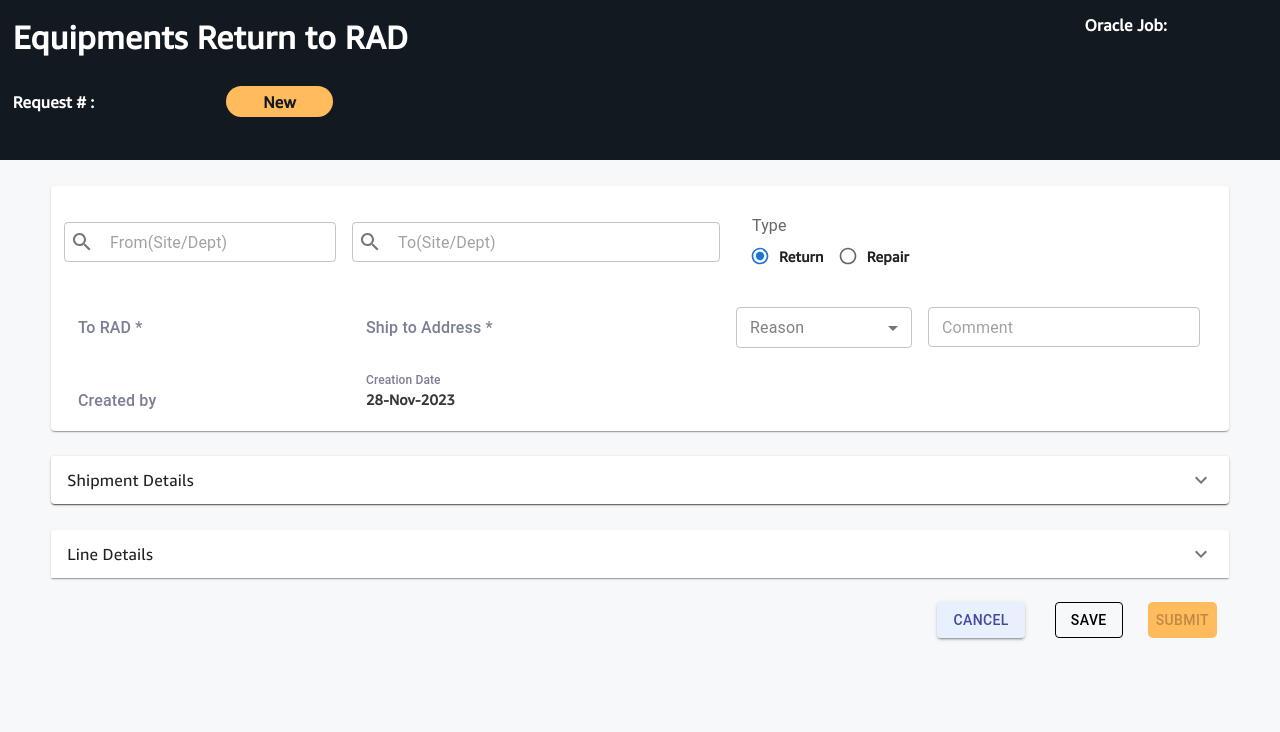
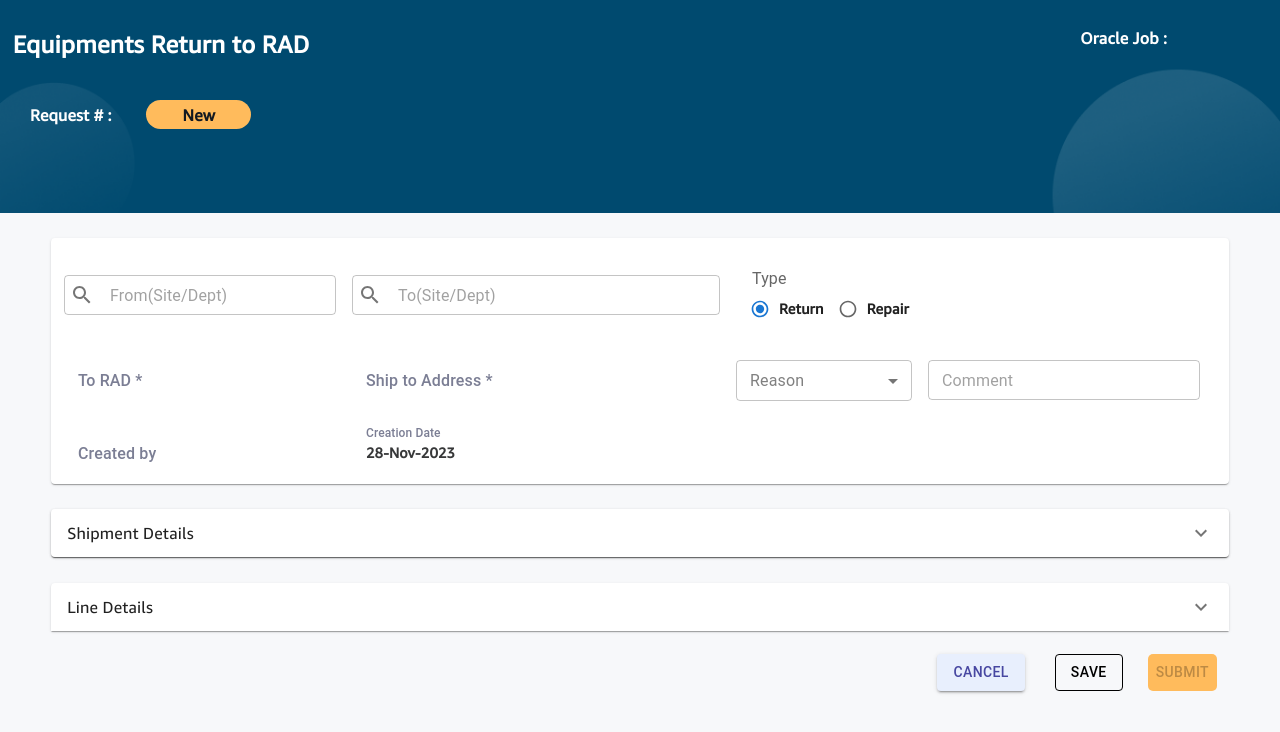
Before and after one commit to nadavirinchi-nexturn/amazonpoc, a React (Create React App) app: page /create in a window 1280 px wide. Shown: the top 732 px of the page. Built offline with nearby package versions, Linux system fonts and the light colour scheme.

Commit message:
create page changes client demo.

```diff
--- a/amplify/team-provider-info.json
+++ b/amplify/team-provider-info.json
@@ -15,7 +15,7 @@
       "function": {
         "returnsHandler": {
           "deploymentBucketName": "amplify-amazonpoc-dev-144435-deployment",
-          "s3Key": "amplify-builds/returnsHandler-4b4854616e4d6b777936-build.zip"
+          "s3Key": "amplify-builds/returnsHandler-6a474241477775744763-build.zip"
         }
       },
       "api": {
--- a/src/components/ReturnForm.js
+++ b/src/components/ReturnForm.js
@@ -83,6 +83,8 @@ const ReturnForm = (props) => {
       return_request_number: ''
   })
 
+  const equipment_rad_ref = React.useRef()
+
   const handleChange = (event) => {
     const { name, value } = event.target;
     setState((prevState) => ({
@@ -165,7 +167,7 @@ const ReturnForm = (props) => {
     } catch (err) {
       console.log("error", err);
     }
-    window.scrollTo(0, 0)
+    equipment_rad_ref.current?.scrollIntoView({ behavior: 'smooth' })
     setState((prevState) => ({
       ...prevState,
       openBackdrop: false,
@@ -254,7 +256,7 @@ const ReturnForm = (props) => {
     }));
 
     let headers_data = await axios.post(
-      "http://localhost:3000/amazonpoc/returns/saveHeaders",
+      "https://fzafkcdsd7.execute-api.us-east-1.amazonaws.com/dev/amazonpoc/returns/saveHeaders",
       {
         fromSiteValue: state.fromSiteValue,
         shipFromAddressValue: state.shipFromAddressValue,
@@ -279,7 +281,7 @@ const ReturnForm = (props) => {
         lines: lineData,
       }
     );
-    window.scrollTo(0, 0)
+    equipment_rad_ref.current?.scrollIntoView({ behavior: 'smooth' })
     setState((prevState) => ({
       ...prevState,
       returnReqValue: headers_data.data.curr_val_header[0][0],
@@ -367,7 +369,11 @@ const ReturnForm = (props) => {
 
   React.useEffect(() => {
     const fetchData = async () => {
-        if (state.return_request_number !== '') {
+        if (state.return_request_number !== '' && state.return_request_number !== null) {
+          setState(prevState => ({
+            ...prevState,
+            openBackdrop: true
+          }))
           try {
             const response = await axios.post('https://fzafkcdsd7.execute-api.us-east-1.amazonaws.com/dev/amazonpoc/returns/retryForStatus', {
               header_id: state.returnReqValue
@@ -376,7 +382,11 @@ const ReturnForm = (props) => {
               ...prevState,
               status: response.data.submit_status
             }));
-            if (response.data.submit_status === 'approved') {
+            if (response.data.submit_status === 'Approved') {
+              setState(prevState => ({
+                ...prevState,
+                openBackdrop: false
+              }))
               clearInterval(intervalId);
             }
           } catch (err) {
@@ -419,9 +429,12 @@ const ReturnForm = (props) => {
       </Snackbar>
       <Box
         sx={{
-          height: "20%",
+          height: "25%",
           width: "100%",
-          background: "#131921",
+          paddingTop: '1%',
+          backgroundImage: 'url(/assets/header_bg.png)',
+          backgroundSize: 'cover',
+          backgroundRepeat: 'no-repeat'
         }}
       >
         <Stack direction='row' justifyContent='space-between' padding='1%'>
@@ -429,21 +442,22 @@ const ReturnForm = (props) => {
                 fontFamily="Gilroy"
                 fontWeight={"600"}
                 color="white"
-                fontSize='2rem'
+                fontSize='1.5rem'
+                ref={equipment_rad_ref}
             >
                 Equipments Return to RAD
             </Typography>
             <Stack direction='row'>
                 <Typography
                     fontFamily="Gilroy"
-                    fontWeight={"600"}
+                    fontWeight="600"
                     color="white"
                 >
-                    Oracle Job:
+                    Oracle Job :
                 </Typography>
                 <Typography
                     fontFamily="Gilroy"
-                    fontWeight={"600"}
+                    fontWeight="600"
                     color="white"
                     width='100px'
                 >
@@ -452,15 +466,16 @@ const ReturnForm = (props) => {
             </Stack>
         </Stack>
         <Stack
-          direction={"row"}
+          direction="row"
           alignItems="center"
-          width="25%"
-          justifyContent="space-between"
+          width="20%"
+          justifyContent="space-around"
           padding='1%'
+          marginTop='1%'
         >
           <Typography
             fontFamily="Gilroy"
-            fontWeight={"600"}
+            fontWeight="600"
             color="white"
           >
             Request # : {state.returnReqValue}
```
Also changed, not shown: public/assets/header_bg.png (added). Lines whose indentation alone changed are shown as unchanged.
